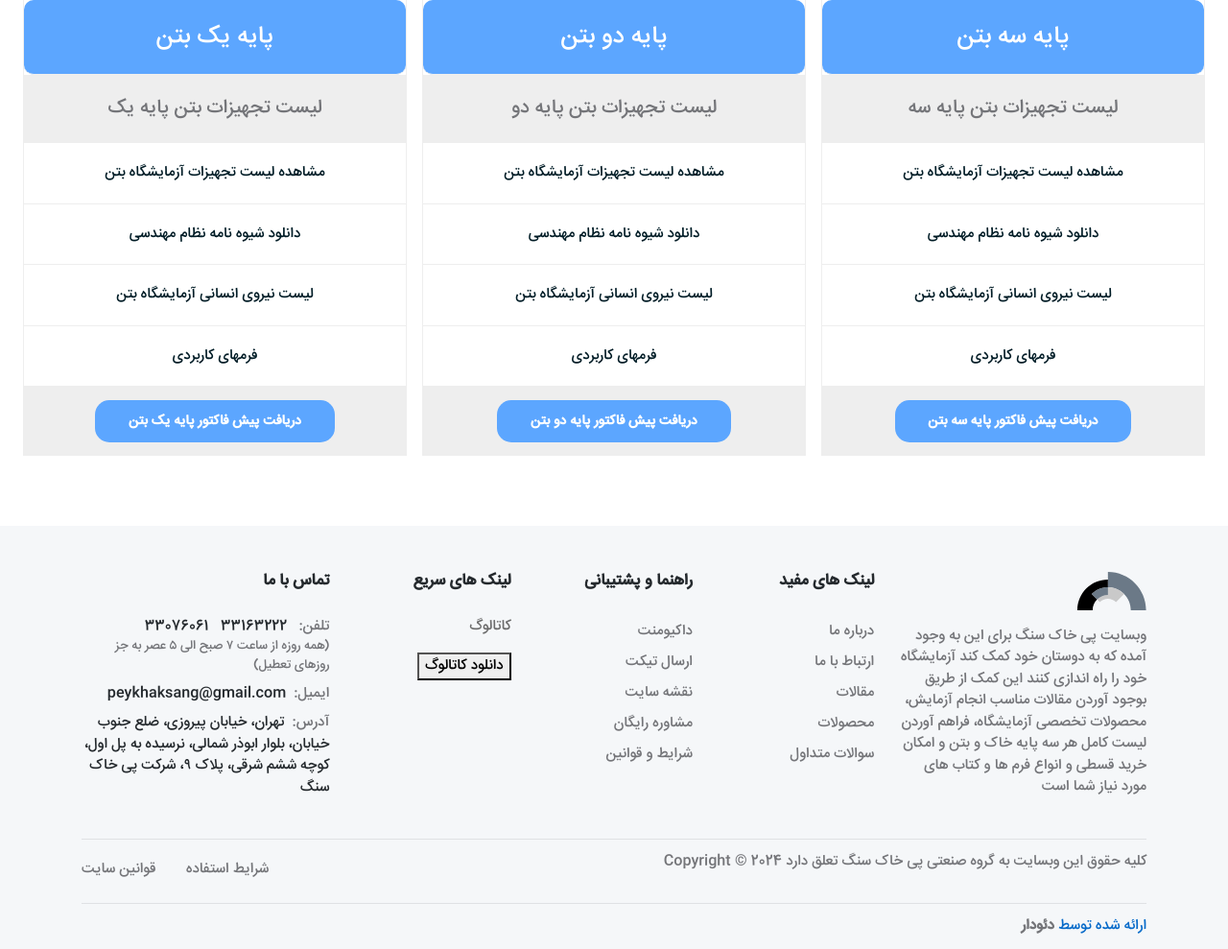
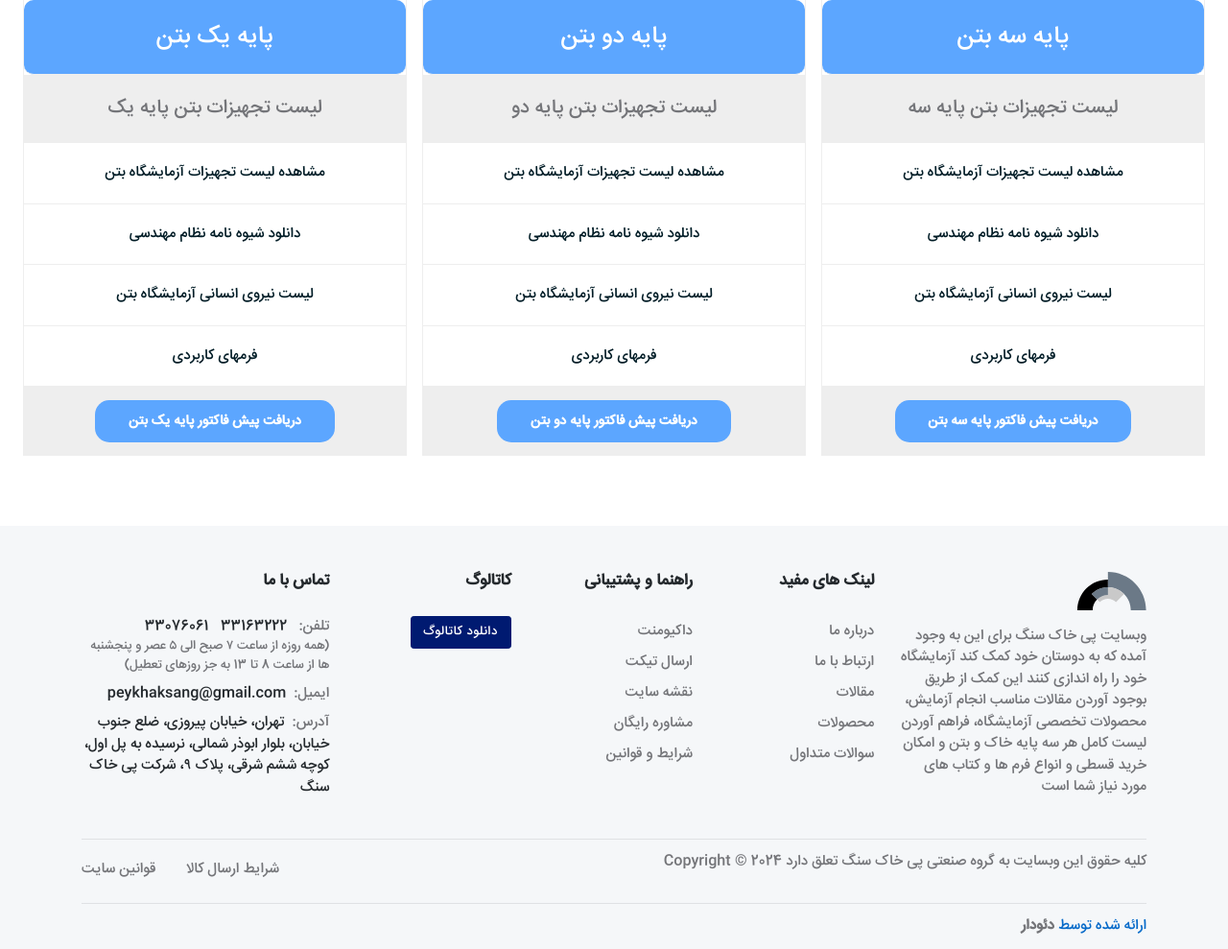
Before and after one commit to sina47822/peykhaks-django, a Django app: page / in a window 1280 px wide. Shown: the part 2079-3068 px from the top of the page at 96% size. Run offline with Django 4.2, Linux system fonts and the light colour scheme; data that the repository does not hold is empty; parts of the project's set-up code (start-up, migrations or seed data) failed here and were passed over; some libraries are stand-ins or nearby versions; some web fonts are replaced.

Commit message:
edit footer and blog carousel index show

```diff
--- a/core/templates/partials/blog-carousel.html
+++ b/core/templates/partials/blog-carousel.html
@@ -51,10 +51,11 @@ Event START -->
                                     {{ post.title }}
                                 {% endif %}
                             </h5>
+							{% if post.post_summery %}
 							<p class="mb-0 text-truncate-2">
                                 {{ post.post_summery|safe|truncatechars:100 }}
-
                             </p>
+							{% endif %}
 						</div>
 					</div>
 					<!-- Card item END -->
--- a/core/templates/partials/footer.html
+++ b/core/templates/partials/footer.html
@@ -57,15 +57,14 @@ Footer START -->
 
                 <!-- Link block -->
                 <div class="col-6 col-md-4">
-                    <h5 class="mb-2 mb-md-4">{% translate 'لینک های سریع' %}</h5>
+                    <h5 class="mb-2 mb-md-4">{% translate 'کاتالوگ' %}</h5>
                     <ul class="nav flex-column">
                         <li class="nav-item">
                             <a href="{% static 'catalog/pks-catalog.pdf' %}" class="">
                                 <div class="footer-section footer-cataloge">
                                     <div class="">
-                                        <div><p>{% translate 'کاتالوگ' %}</p></div>
                                         <div class="line"></div>
-                                        <button value="button">{% translate 'دانلود کاتالوگ' %}</button>
+                                        <button class="btn btn-danger btn-sm" value="button">{% translate 'دانلود کاتالوگ' %}</button>
                                     </div>
                                 </div>
                             </a>
@@ -84,7 +83,7 @@ Footer START -->
                 {% translate 'تلفن:' %}
                 <span class="h6 fw-light ms-2">{% translate '33163222' %}</span>
                 <span class="h6 fw-light ms-2">{% translate '33076061' %}</span>
-                <span class="d-block small">{% translate '(همه روزه از ساعت ۷ صبح الی ۵ عصر به جز روزهای تعطیل)' %}</span>
+                <span class="d-block small">{% translate '(همه روزه از ساعت ۷ صبح الی ۵ عصر و پنجشنبه ها از ساعت 8 تا 13 به جز روزهای تعطیل)' %}</span>
             </p>
 
             <p class="mb-0 mt-2">{% translate 'ایمیل:' %}<span class="h6 fw-light ms-2">{% translate 'peykhaksang@gmail.com' %}</span></p>
@@ -119,7 +118,7 @@ Footer START -->
                     <div class="justify-content-center mt-3 mt-lg-0">
                         <ul class="nav list-inline justify-content-center mb-0">
 
-                            <li class="list-inline-item"><a class="nav-link" href="#">{% translate 'شرایط استفاده' %}</a></li>
+                            <li class="list-inline-item"><a class="nav-link" href="#">{% translate 'شرایط ارسال کالا' %}</a></li>
                             <li class="list-inline-item"><a class="nav-link pe-0" href="#">{% translate 'قوانین سایت' %}</a></li>
                         </ul>
                     </div>
```
